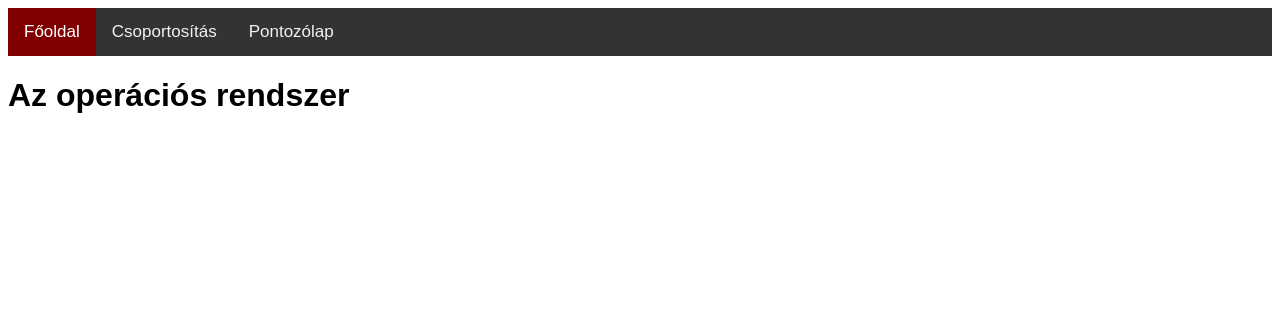
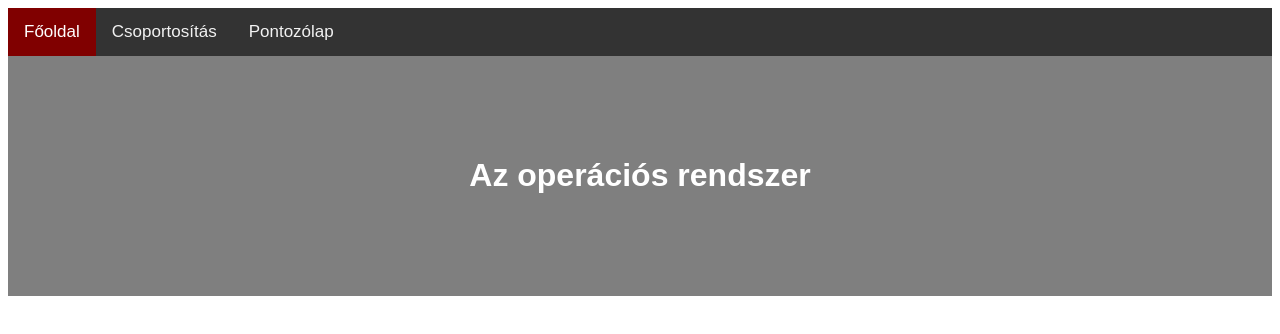
Before and after one commit to SzaboPeter20/Komp.Prog.-Onallo, a plain HTML site: page index.html in a window 1280 px wide. Drawn offline with Linux system fonts and the light colour scheme.

Commit message:
Hero image

```diff
--- a/index.html
+++ b/index.html
@@ -16,7 +16,11 @@
     </a>
 </div>
 <body>
-    <h1>Az operációs rendszer</h1>
+    <div class="hero-image">
+        <div class="hero-text">
+          <h1>Az operációs rendszer</h1>
+        </div>
+    </div>
     <script src="Script.js"></script>
 </body>
 </html>
```
